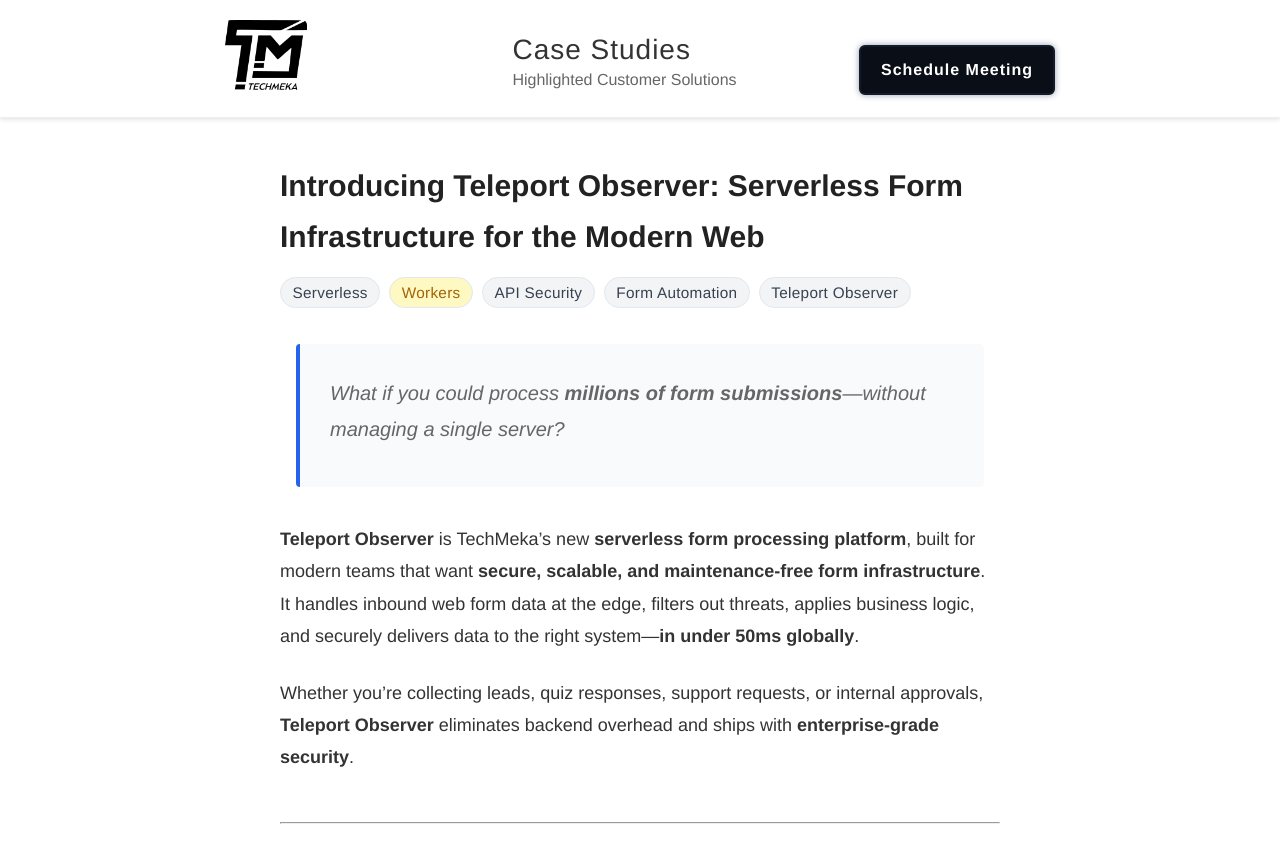
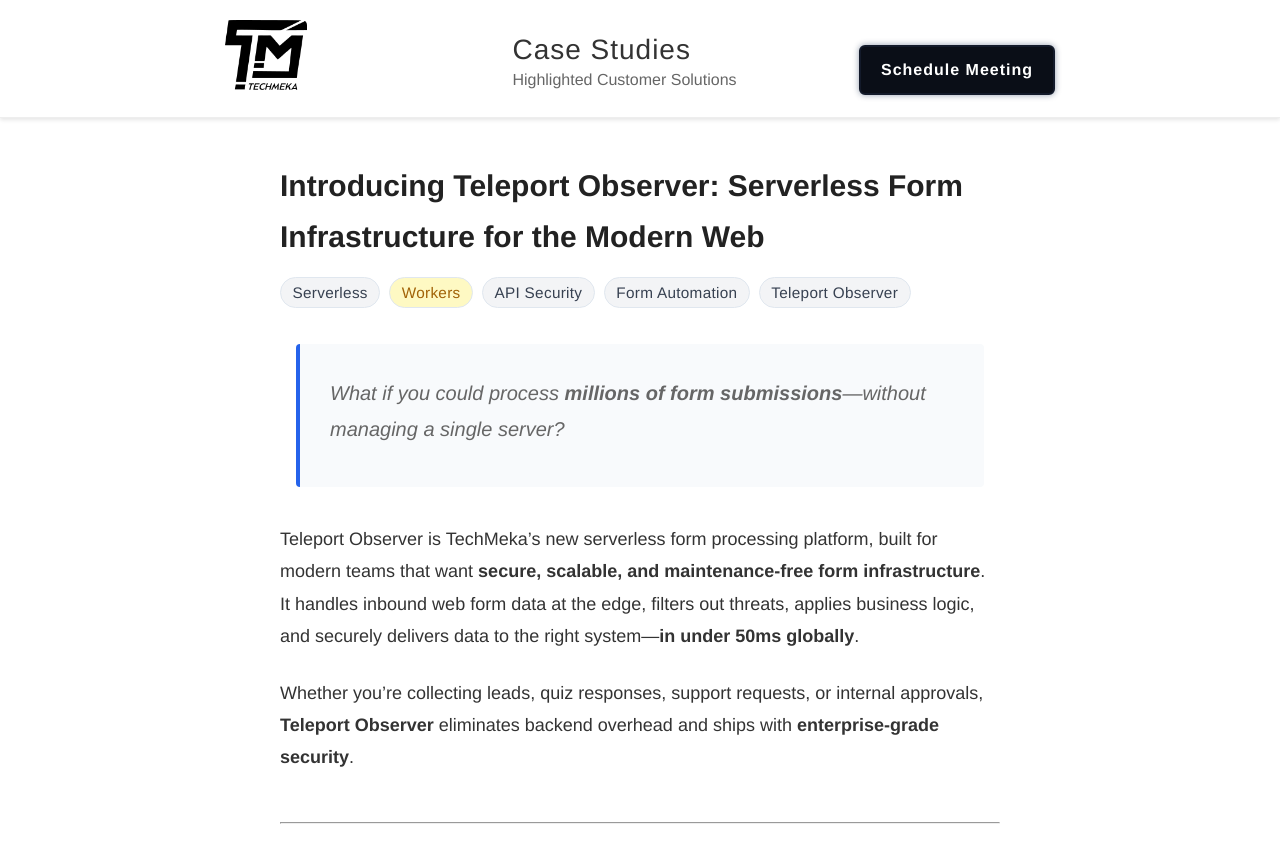
Before and after one commit to Techmeka/blog, a Jekyll site: the page built from docs/_posts/2025-10-22-Serverless-Form-Processing.md, in a window 1280 px wide and 900 px high. Shown: the top 863 px of the window. Built offline with Jekyll 4.4.1, drawn with Linux system fonts in a browser that asks for light colours.

```diff
--- a/docs/_posts/2025-10-22-Serverless-Form-Processing.md
+++ b/docs/_posts/2025-10-22-Serverless-Form-Processing.md
@@ -10,7 +10,7 @@ published: true
 
 > What if you could process **millions of form submissions**—without managing a single server?
 
-**Teleport Observer** is TechMeka's new **serverless form processing platform**, built for modern teams that want **secure, scalable, and maintenance-free form infrastructure**. It handles inbound web form data at the edge, filters out threats, applies business logic, and securely delivers data to the right system—**in under 50ms globally**. <!--more-->
+Teleport Observer is TechMeka's new serverless form processing platform, built for modern teams that want **secure, scalable, and maintenance-free form infrastructure**.<!--more--> It handles inbound web form data at the edge, filters out threats, applies business logic, and securely delivers data to the right system—**in under 50ms globally**.
 
 Whether you're collecting leads, quiz responses, support requests, or internal approvals, **Teleport Observer** eliminates backend overhead and ships with **enterprise-grade security**.
 
```
